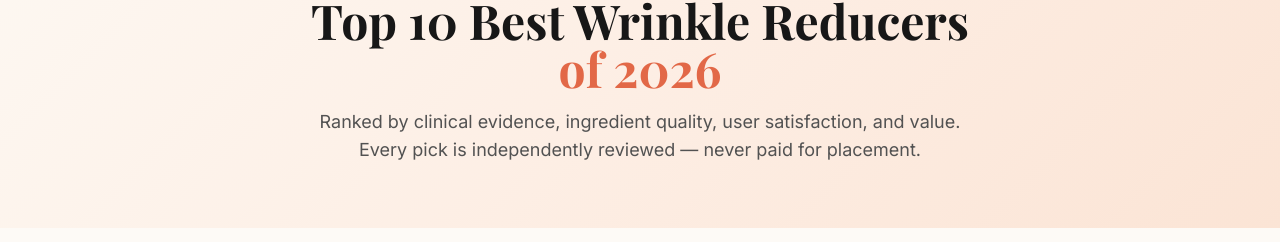
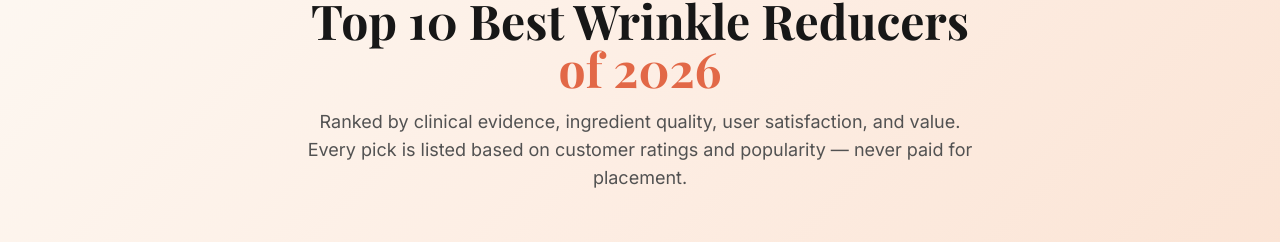
Before and after one commit to claudeemail6021-alt/bestwrinklereducers, a Next.js app: page /top-10 in a window 1280 px wide. Shown: the part 133-375 px from the top of the page. Built offline with nearby package versions, Linux system fonts and the light colour scheme; no server answers; a web font is replaced by a local one.

Commit message:
🔧 top-10: remove false methodology scoring rubric

```diff
--- a/src/app/top-10/page.tsx
+++ b/src/app/top-10/page.tsx
@@ -60,7 +60,7 @@ export default function Top10Page() {
           </h1>
           <p className="text-lg text-neutral-600 max-w-2xl mx-auto">
             Ranked by clinical evidence, ingredient quality, user satisfaction, and value. Every pick
-            is independently reviewed — never paid for placement.
+            is listed based on customer ratings and popularity — never paid for placement.
           </p>
         </div>
       </section>
@@ -172,10 +172,7 @@ export default function Top10Page() {
           {/* Disclaimer */}
           <div className="mt-12 bg-cream-100 rounded-2xl p-6">
             <p className="text-sm text-neutral-600 leading-relaxed">
-              <strong>Our Methodology:</strong> Rankings are determined by a scoring rubric that weighs clinical evidence
-              (40%), ingredient quality and concentration (30%), verified user reviews (20%), and value for money (10%).
-              No brand has paid for placement. We earn a commission if you purchase through affiliate links — this never
-              influences our rankings.
+              Products are listed based on popularity and customer ratings. No brand has paid for placement. We earn a commission if you purchase through affiliate links.
             </p>
           </div>
         </div>
```
